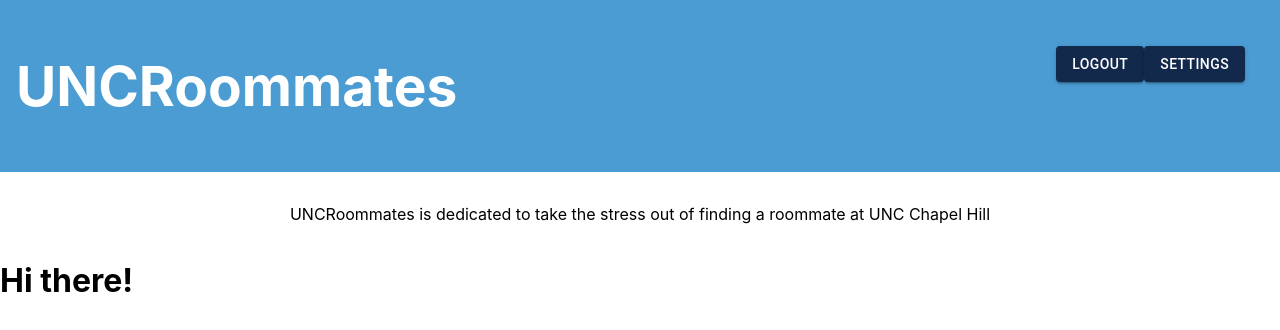
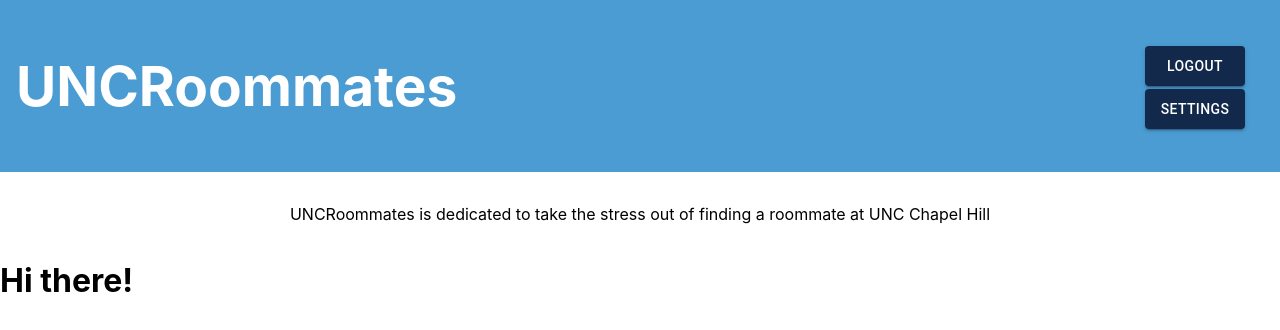
Before and after one commit to sarao-creates/UNCRoommates-COMP590, a React (Create React App) app: page /welcome in a window 1280 px wide. Shown: the top 330 px of the page. Built offline with nearby package versions, Linux system fonts and the light colour scheme.

Commit message:
fixed buttons

```diff
--- a/src/WelcomePage/Title/index.css
+++ b/src/WelcomePage/Title/index.css
@@ -36,8 +36,9 @@
 }
 
 .Settings-text {
-    position: flex;
-    right: 125px;
+    position: absolute;
+    right: 0px;
+    top: 15px;
     height: 15%;
     width: 200;
     padding: 10px;
--- a/src/WelcomePage/Title/index.js
+++ b/src/WelcomePage/Title/index.js
@@ -5,9 +5,11 @@
   return (
     <div className = "Title">
       <h1 className='Text'>UNCRoommates</h1>
-      <h2 className='Logout-text'alignItems="stretch">
-        <Button style={{backgroundColor:'#13294b'}}variant='contained'>Logout</Button>
-        <Button style={{backgroundColor:'#13294b'}}variant='contained'>Settings</Button>
+      <h2 className='Logout-text'>
+        <Button style={{maxWidth: '100px', maxHeight: '40px', minWidth: '100px', minHeight: '40px',backgroundColor:'#13294b'}}variant='contained'size='medium'>Logout</Button>
+        <h3 className='Settings-text'>
+        <Button style={{maxWidth: '100px', maxHeight: '40px', minWidth: '100px', minHeight: '40px',backgroundColor:'#13294b'}}variant='contained'size='medium'>Settings</Button>
+        </h3>
       </h2>
     </div>
   )
```
